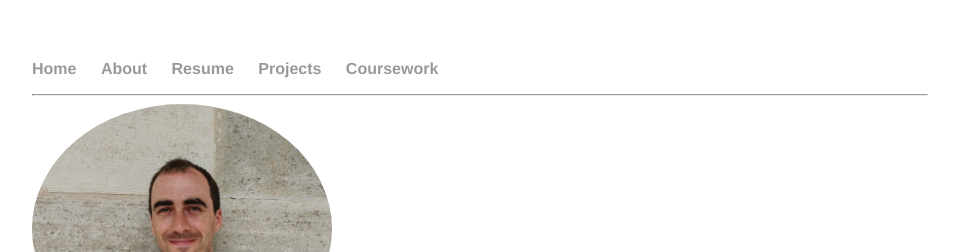
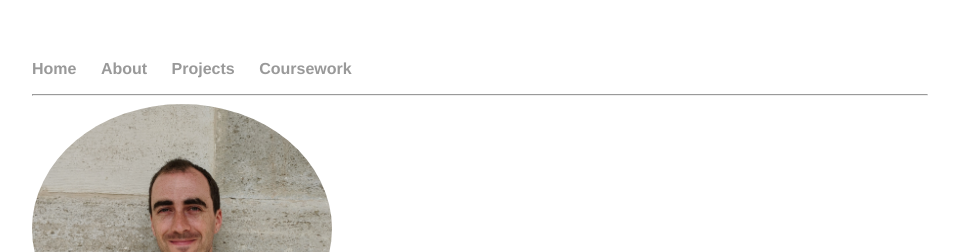
Before and after one commit to aoschwartz7/aoschwartz7.github.io, a Jekyll site: the page built from index.html, in a window 1280 px wide. Shown: the top 252 px of the page, without its empty margins (160-1119 px from the left). Built offline with Jekyll 4.4.1, drawn with Linux system fonts in a browser that asks for light colours.

Commit message:
Remove resume

```diff
--- a/_layouts/default.html
+++ b/_layouts/default.html
@@ -10,7 +10,7 @@
 	    		<ul>
               <li><a href="/">Home</a></li>
 		        	<li><a href="/site/about">About</a></li>
-	        		<li><a href="/Resume.pdf" target="_blank">Resume</a></li>
+	        		<!-- <li><a href="/Resume.pdf" target="_blank">Resume</a></li>-->
 	        		<li><a href="/site/projects">Projects</a></li>
               <li><a href="/site/coursework">Coursework</a></li>
 	    		</ul>
```
